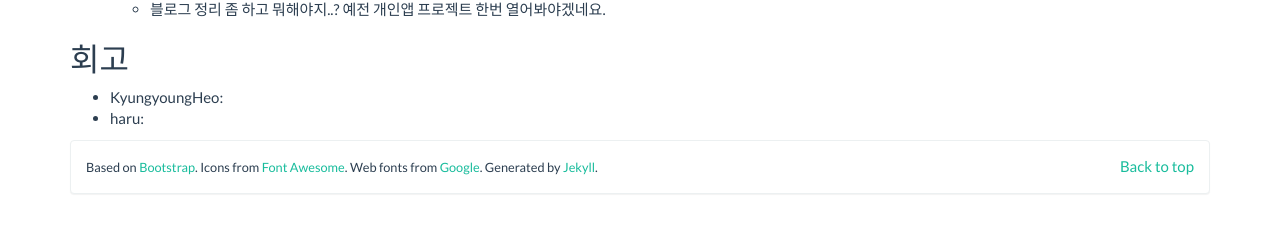
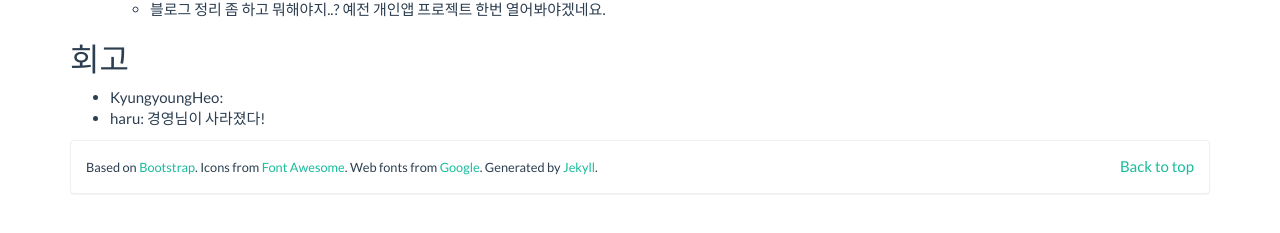
Before and after one commit to tuestudy/tuestudy.github.io, a Jekyll site: the page built from _posts/2020-10-20-meeting.md, in a window 1280 px wide. Shown: the part 408-641 px from the top of the page. Built offline with Jekyll 4.4.1, drawn with Linux system fonts in a browser that asks for light colours.

Commit message:
2020-10-20 회고

```diff
--- a/_posts/2020-10-20-meeting.md
+++ b/_posts/2020-10-20-meeting.md
@@ -20,4 +20,4 @@
 ## 회고
 
 - KyungyoungHeo:
-- haru:
+- haru: 경영님이 사라졌다!
```
